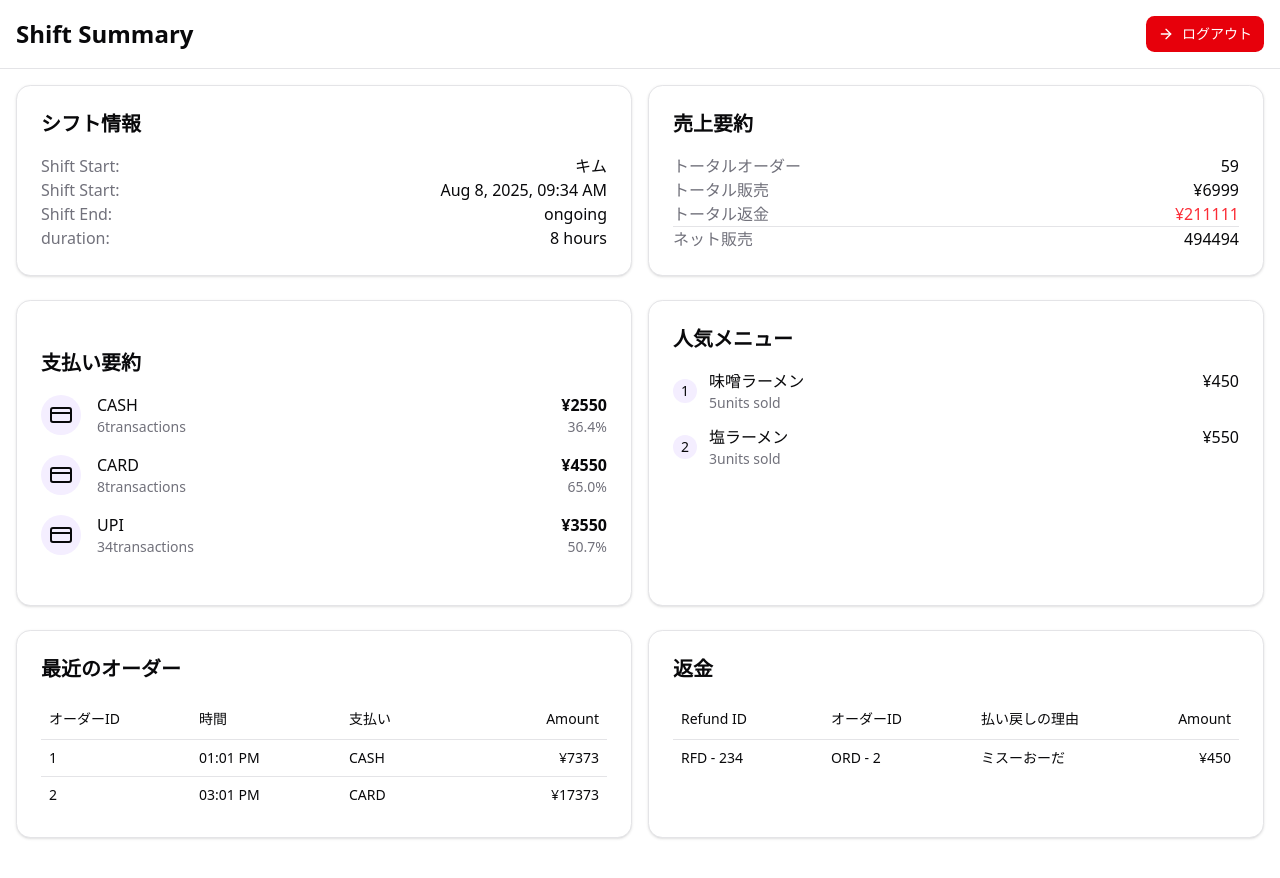
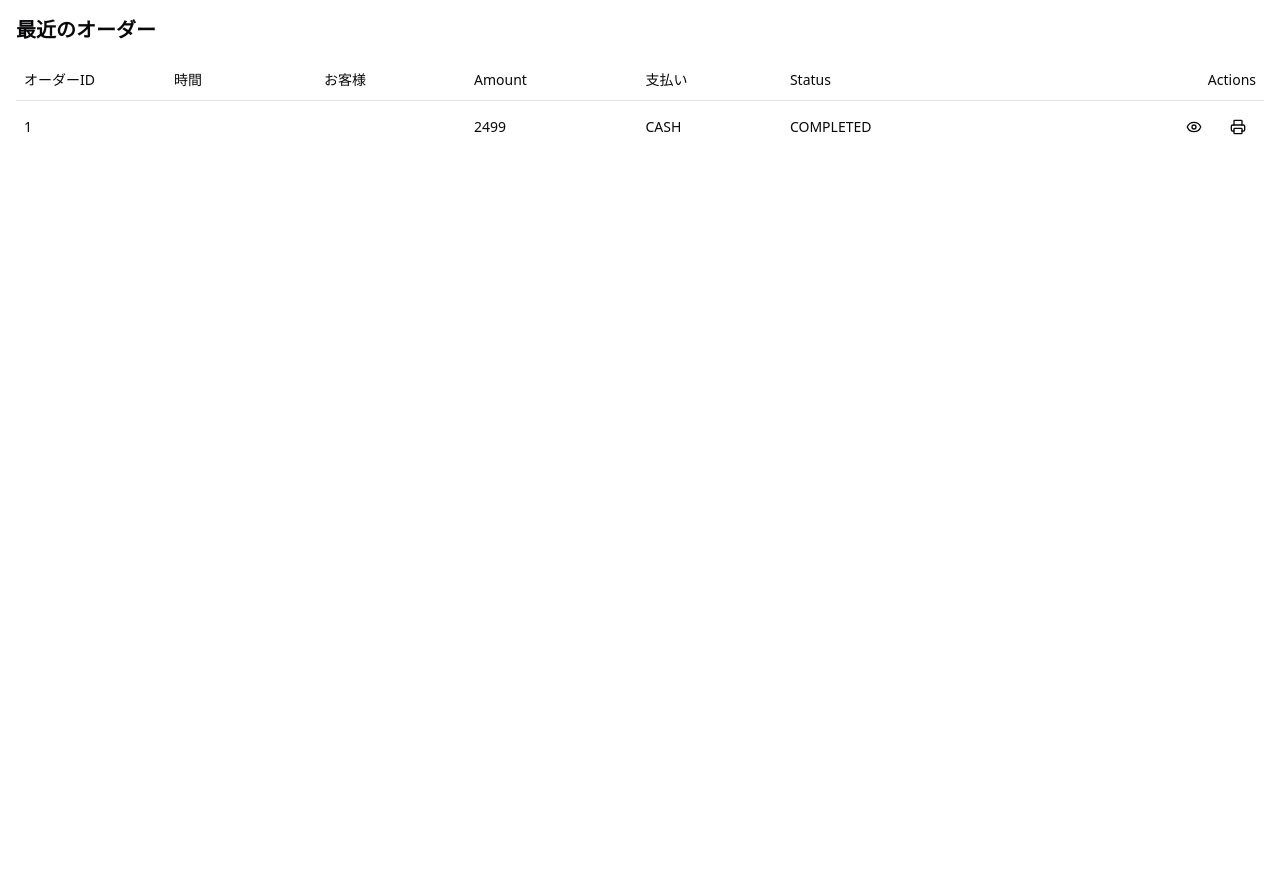
Before and after one commit to kimternet/weavus, a React (Vite) app in the folder posfrontend/: page / in a window 1280 px wide. After the commit the page ends 800 px from the top, so only its background shows below. Built offline with nearby package versions, Linux system fonts and the light colour scheme.

Commit message:
OrderHistory

```diff
--- a/posfrontend/src/App.jsx
+++ b/posfrontend/src/App.jsx
@@ -1,6 +1,7 @@
 import './App.css'
 import CreateOrder from "./pages/cashier/CreateOrder"
 import CustomerLookup from './pages/cashier/CustomerManagement/CustomerLookup'
+import OrderHistory from './pages/cashier/OrderHistory/OrderHistory'
 import ShiftSummaryPage from './pages/cashier/ShiftReport/ShiftSummaryPage'
 function App() {
 
@@ -9,7 +10,8 @@ function App() {
 
       {/* <CreateOrder /> */}
       {/* <CustomerLookup /> */}
-      <ShiftSummaryPage />
+      {/* <ShiftSummaryPage /> */}
+      <OrderHistory />
 
     </>
   )
--- /dev/null
+++ b/posfrontend/src/pages/cashier/OrderHistory/OrderDetails/CustomerInformation.jsx
@@ -0,0 +1,9 @@
+import React from 'react'
+
+const CustomerInformation = () => {
+    return (
+        <div>CustomerInformation</div>
+    )
+}
+
+export default CustomerInformation
--- /dev/null
+++ b/posfrontend/src/pages/cashier/OrderHistory/OrderDetails/OrderDetails.jsx
@@ -0,0 +1,18 @@
+import React from 'react'
+import OrderInformation from './OrderInformation'
+import CustomerInformation from './CustomerInformation'
+import OrderItemTable from './OrderItemTable'
+
+const OrderDetails = () => {
+    return (
+        <div>
+            <div className="grid grid-cols-2 gap-4 mb-4">
+                <OrderInformation />
+                <CustomerInformation />
+            </div>
+            <OrderItemTable />
+        </div>
+    )
+}
+
+export default OrderDetails
--- /dev/null
+++ b/posfrontend/src/pages/cashier/OrderHistory/OrderDetails/OrderInformation.jsx
@@ -0,0 +1,9 @@
+import React from 'react'
+
+const OrderInformation = () => {
+    return (
+        <div>OrderInformation</div>
+    )
+}
+
+export default OrderInformation
--- /dev/null
+++ b/posfrontend/src/pages/cashier/OrderHistory/OrderDetails/OrderItemTable.jsx
@@ -0,0 +1,9 @@
+import React from 'react'
+
+const OrderItemTable = () => {
+    return (
+        <div>OrderItemTable</div>
+    )
+}
+
+export default OrderItemTable
--- /dev/null
+++ b/posfrontend/src/pages/cashier/OrderHistory/OrderHistory.jsx
@@ -0,0 +1,49 @@
+import React from 'react'
+import OrderTable from './OrderTable'
+import { Dialog, DialogContent, DialogFooter, DialogHeader, DialogTitle } from '@/components/ui/dialog'
+import OrderDetails from './OrderDetails/OrderDetails'
+import { Button } from '@/components/ui/button'
+import { Download } from 'lucide-react'
+import { useState } from 'react'
+
+const OrderHistory = () => {
+
+    const [showOrderInvoiceDialog, setShowOrderInvoiceDialog] = useState(false);
+
+    return (
+        <div className="h-full flex flex-col">
+
+            <div className="flex-1 p-4 overflow-auto">
+
+                <OrderTable setShowOrderInvoiceDialog={setShowOrderInvoiceDialog} />
+
+            </div>
+
+            <Dialog open={showOrderInvoiceDialog} onOpenChange={setShowOrderInvoiceDialog}>
+                <DialogContent className="max-w-3xl">
+                    <DialogHeader>
+                        <DialogTitle>
+                            Order - Invoice
+                        </DialogTitle>
+                    </DialogHeader>
+                    <OrderDetails />
+
+                    <DialogFooter>
+
+                        <Button>
+                            <Download />
+                            Download PDF
+                        </Button>
+
+                    </DialogFooter>
+                </DialogContent>
+            </Dialog>
+
+
+
+
+        </div>
+    )
+}
+
+export default OrderHistory
--- /dev/null
+++ b/posfrontend/src/pages/cashier/OrderHistory/OrderTable.jsx
@@ -0,0 +1,64 @@
+import { Button } from '@/components/ui/button'
+import { Table, TableBody, TableCell, TableHead, TableHeader, TableRow } from '@/components/ui/table'
+import { Printer } from 'lucide-react'
+import { EyeIcon } from 'lucide-react'
+import React from 'react'
+
+const orders = [
+    {
+
+        id: 1,
+        createdAt: "",
+        customer: { fullName: "" },
+        totalAmount: 2499,
+        paymentType: "CASH",
+        status: "COMPLETED"
+    }
+]
+
+const OrderTable = ({ setShowOrderInvoiceDialog }) => {
+    return (
+        <div>
+            <h2 className="text-xl font-semibold mb-4">最近のオーダー</h2>
+            <Table>
+                <TableHeader>
+                    <TableRow>
+                        <TableHead className="w-[150px]">オーダーID</TableHead>
+                        <TableHead className="w-[150px]">時間</TableHead>
+                        <TableHead className="w-[150px]">お客様</TableHead>
+                        <TableHead className="">Amount</TableHead>
+                        <TableHead className="">支払い</TableHead>
+                        <TableHead className="">Status</TableHead>
+                        <TableHead className="text-right">Actions</TableHead>
+                    </TableRow>
+                </TableHeader>
+                <TableBody>
+                    {orders.map((order) => (
+                        <TableRow key={order.id}>
+                            <TableCell>{order.id}</TableCell>
+                            <TableCell>{order.createdAt}</TableCell>
+                            <TableCell>{order.customer?.fullName}</TableCell>
+                            <TableCell>{order.totalAmount}</TableCell>
+                            <TableCell>{order.paymentType}</TableCell>
+                            <TableCell>{order.status}</TableCell>
+                            <TableCell className="text-right">
+                                <div className="flex justify-end gap-2">
+                                    <Button onClick={
+                                        () => setShowOrderInvoiceDialog(true)
+                                    } variant={"ghost"} size={"icon"}>
+                                        <EyeIcon className="h-4 w-4" />
+                                    </Button>
+                                    <Button variant={"ghost"} size={"icon"}>
+                                        <Printer className="h-4 w-4" />
+                                    </Button>
+                                </div>
+                            </TableCell>
+                        </TableRow>
+                    ))}
+                </TableBody>
+            </Table>
+        </div>
+    )
+}
+
+export default OrderTable
```
